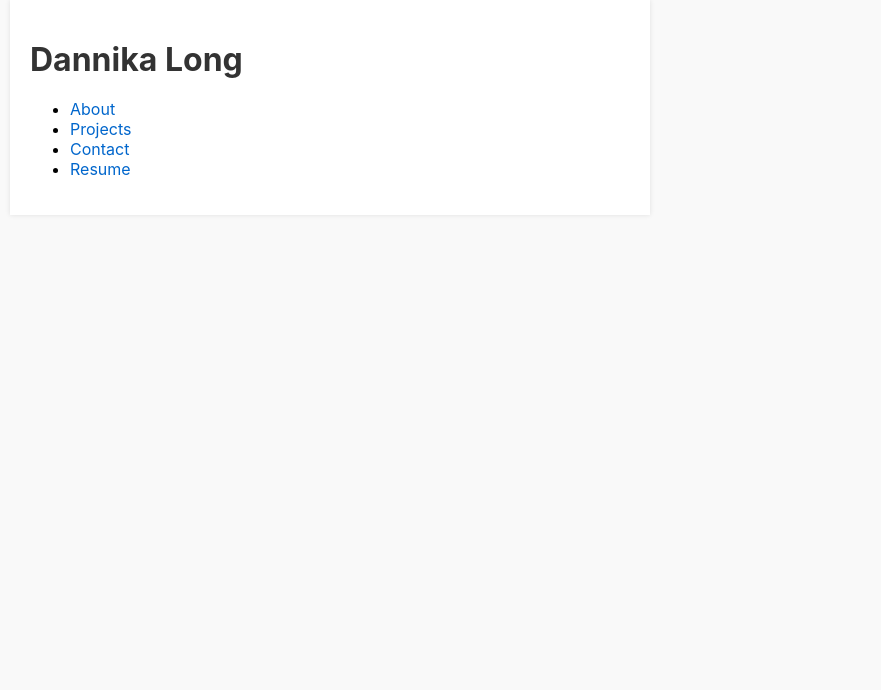
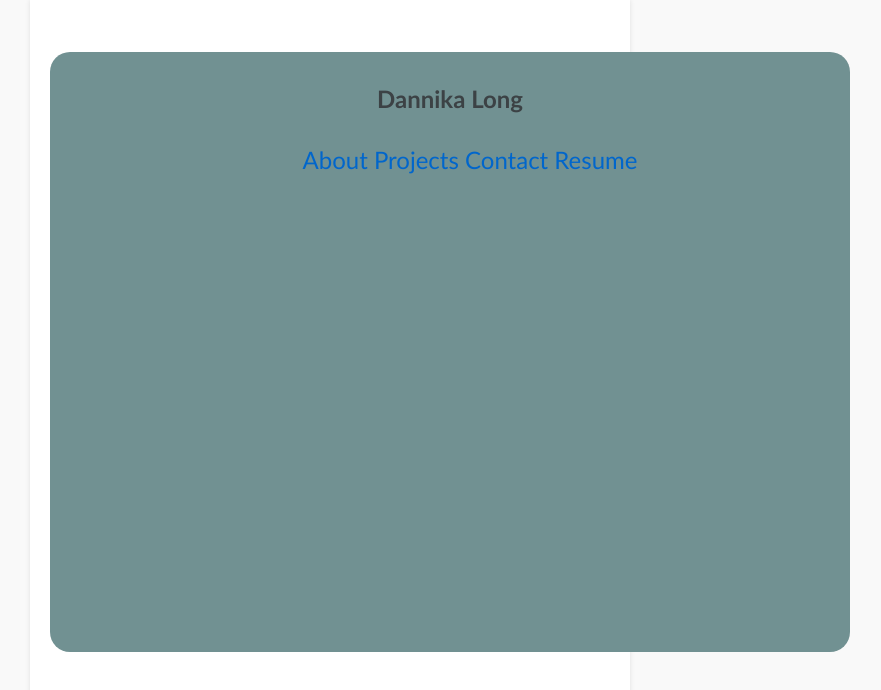
Before and after one commit to dannikaml/portfolio-mgmt-hub, a React (Create React App) app in the folder my-app/: page / in a window 1280 px wide. Shown: the top 690 px of the page, without its empty margins (310-1191 px from the left). Built offline with nearby package versions, Linux system fonts and the light colour scheme.

Commit message:
fixed app.css/js for header

```diff
--- a/my-app/src/App.css
+++ b/my-app/src/App.css
@@ -6,6 +6,13 @@
   --text-color: #DFCDC3;
 }
 
+* {
+  box-sizing: border-box;
+  /* margin: 0;
+  padding: 0; */
+  font-family: 'Trebuchet MS', 'Lucida Sans Unicode', 'Lucida Grande',
+    'Lucida Sans', Arial, sans-serif;
+}
 /* App */
 .App {
   text-align: center;
@@ -22,15 +29,36 @@
   }
 }
 
-.App-header {
-  background-color: var(--primary-color);
-  min-height: 100vh;
+.App {
+  background: var(--accent-color);
   display: flex;
   flex-direction: column;
-  align-items: center;
-  justify-content: center;
-  font-size: calc(10px + 2vmin);
+  justify-content: flex-start;
+  width: 800px;
+  min-height: 600px;
+  text-align: center;
+  margin: 32px auto;
+  border-radius: 20px;
+  padding-bottom: 32px;
   color: var(--text-color);
+}
+
+h1 {
+  margin: 32px 0;
+  color: var(--primary-color);
+  font-size: 24px;
+}
+
+h3 {
+  margin: auto;
+  color: var(--text-color);
+  font-size: 20px;
+}
+
+nav {
+  margin: 32px 0;
+  color: var(--secondary-color);
+  font-size: 24px;
 }
 
 .App-link {
--- a/my-app/src/App.js
+++ b/my-app/src/App.js
@@ -4,26 +4,19 @@ import './App.css';
 
 function App() {
       return (
+        <div className="App">
         <header className="App-Header">
           <h1>Dannika Long</h1>
           <nav>
             <ul>
-              <li>
-                <a href="#about">About</a>
-              </li>
-              <li>
-                <a href="#projects">Projects</a>
-              </li>
-              <li>
-                <a href="#contact">Contact</a>
-              </li>
-              <li>
-                <a href="#resume">Resume</a>
-              </li>
+                <a href="#about"> About  </a>
+                <a href="#projects"> Projects  </a>
+                <a href="#contact"> Contact  </a>
+                <a href="#resume"> Resume  </a>
             </ul>
           </nav>
     </header>
-
+    </div>
       )
     };
 
```
